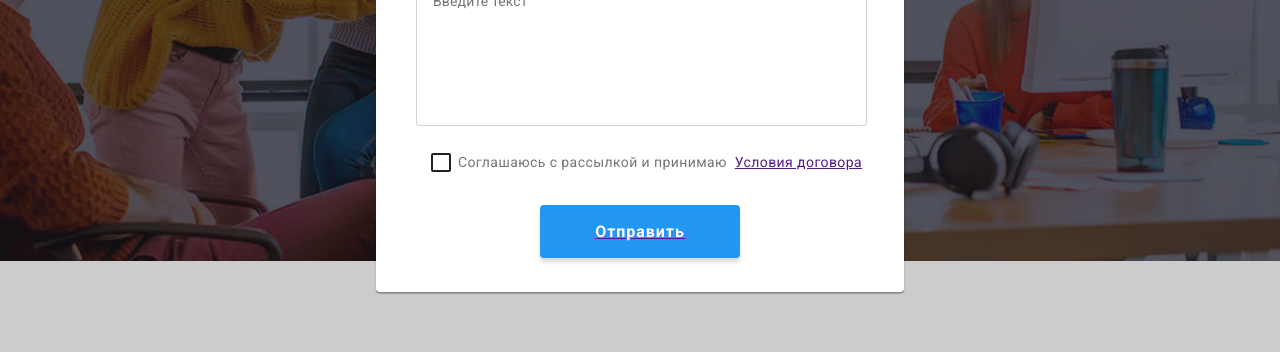
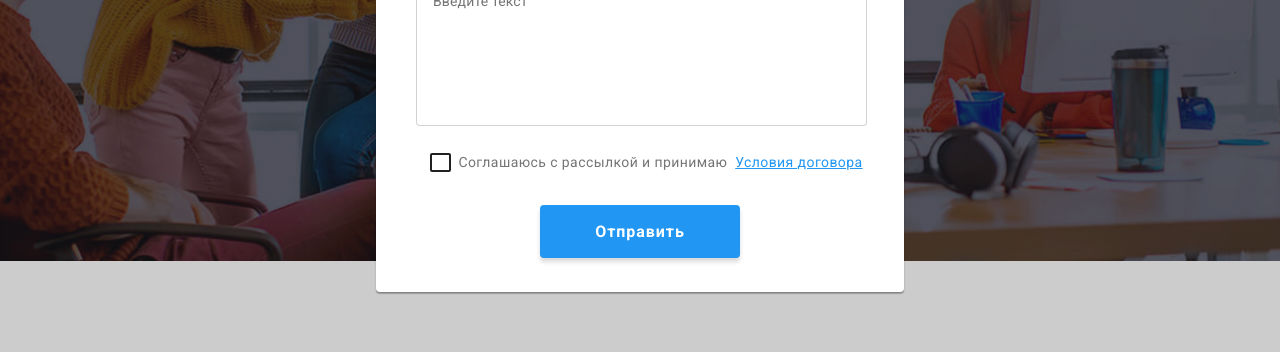
Before and after one commit to Vitalyaa/goit-markup-hw-07, a plain HTML site: page index.html in a window 1280 px wide. Both pictures are taken after a click on the button "Заказать услугу". Shown: the part 418-770 px from the top of the page. Drawn offline with nearby package versions, Linux system fonts and the light colour scheme.

Commit message:
finall 20.07

```diff
--- a/css/styles.css
+++ b/css/styles.css
@@ -1136,6 +1136,7 @@ margin-top: 15px;
 .close-button:hover {
     background-color:var(--header-and-color-white);
     fill: var(--background-color);
+
 }
 
 
@@ -1183,9 +1184,9 @@ margin-top: 15px;
     margin-right: 39px;
     border-radius: 4px;
     padding-left: 45px;
-    transition: visibility 250ms cubic-bezier(0.4, 0, 0.2, 1),
-    opacity 250ms cubic-bezier(0.4, 0, 0.2, 1);
     cursor: pointer;
+    transition: border 250ms cubic-bezier(0.4, 0, 0.2, 1);
+
 }
 
 .input-form:focus,
@@ -1212,6 +1213,8 @@ margin-top: 15px;
     margin-left: 41px;
     letter-spacing: 0.03em;
     font-size: 12px;
+    transition: border 250ms cubic-bezier(0.4, 0, 0.2, 1);
+
 }
 
 .entry-field {
@@ -1257,12 +1260,12 @@ margin-top: 15px;
 }
 
 .modal-link {
-    olor: var(--background-color);
+    color: var(--background-color);
 }
 
 .checkbox-icon {
     display: inline-block;
-    width: 16px;
+    width: 17px;
     height: 15px;
     border: 2px solid #212121;
     border-radius: 2px;
@@ -1281,12 +1284,13 @@ margin-top: 15px;
     transition: background-color 250ms cubic-bezier(0.4, 0, 0.2, 1);
 }
 
-.checkbox:focus + .checkbox-icon,
+/* .checkbox:focus + .checkbox-icon,
 .checkbox:hover + .checkbox-icon {
     border: 2px solid var(--background-color);
-}
+} */
 
 .modal-btn-submit {
+
     display: block;
     padding-top: 10px;
     padding-bottom: 10px;
--- a/index.html
+++ b/index.html
@@ -504,8 +504,9 @@
                 Соглашаюсь с рассылкой и принимаю &nbsp;<a class="modal-link" href="">
                     Условия договора
             </label>
-
-            <button type="submit" class="modal-btn-submit">Отправить</button>
+            <div>
+                <button type="submit" class="modal-btn-submit">Отправить</button>
+            </div>
         </form>
     </div>
 
```
